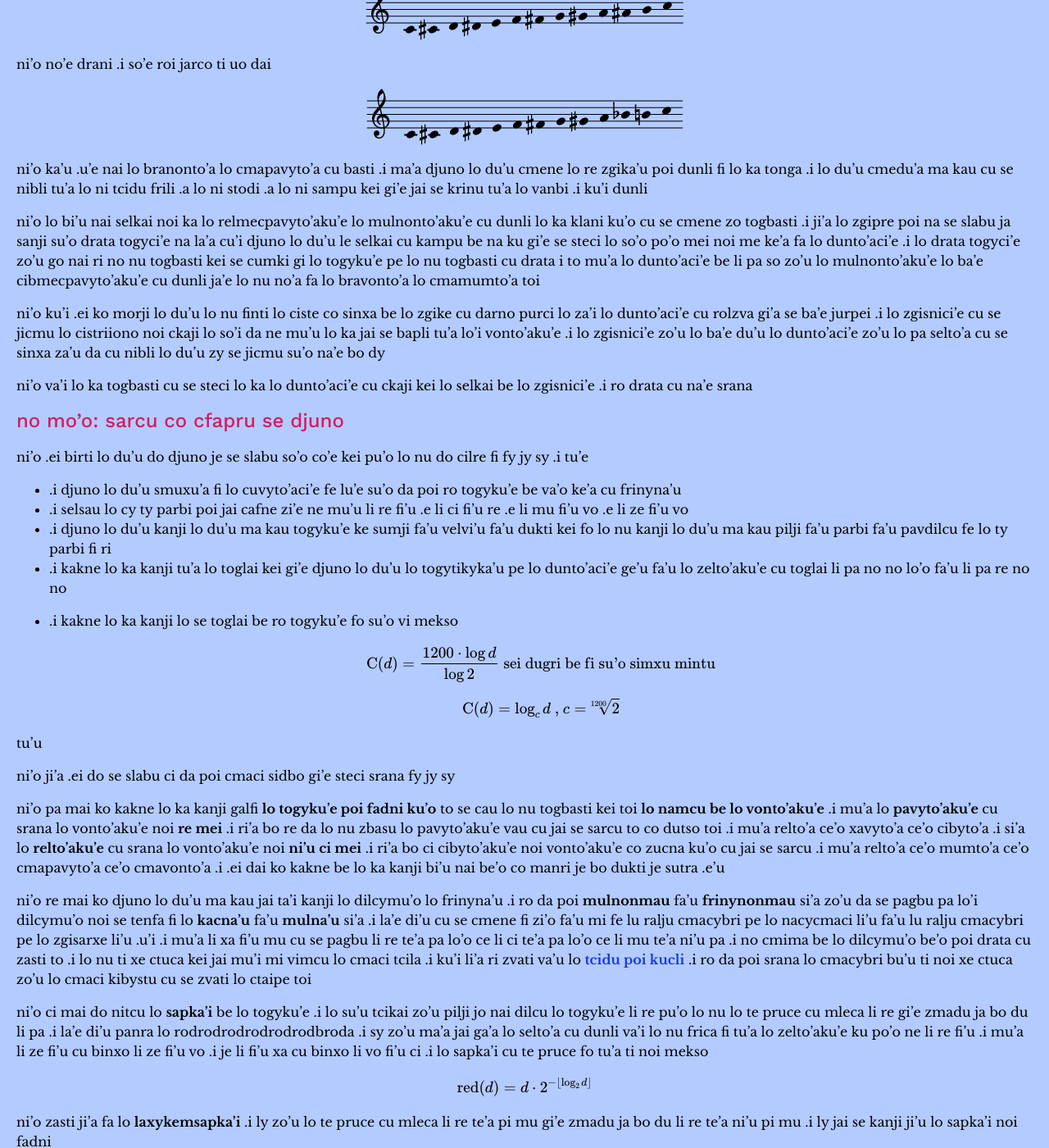
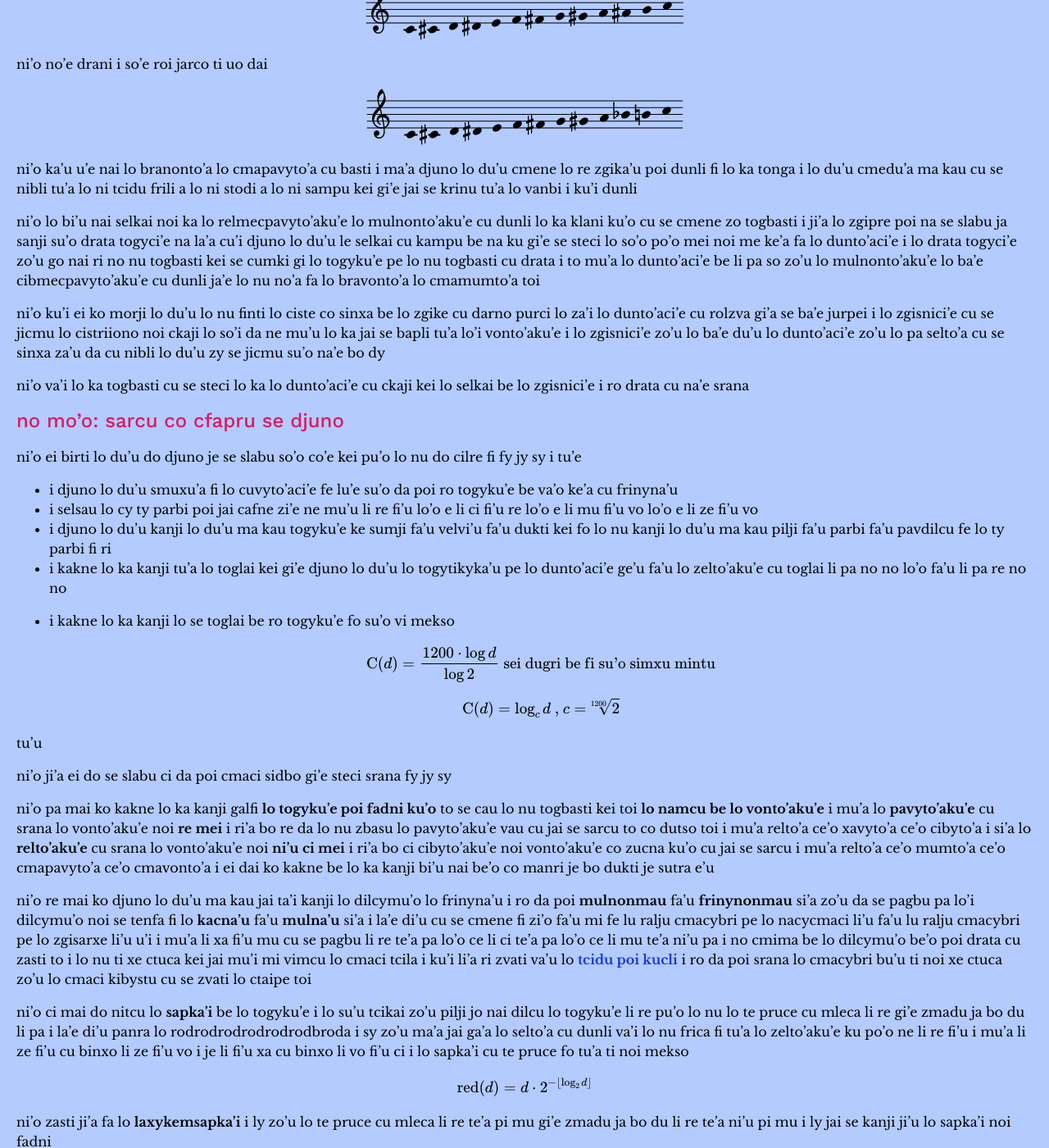
Before and after one commit to misotanni/misotanni.github.io, a Jekyll site: the page built from fjs/jbo/crash.md, in a window 1280 px wide and 1400 px high, scrolled down 623 px. Shown: the whole window at 82% size. Built offline with Jekyll 4.4.1, drawn with Linux system fonts in a browser that asks for light colours; our own code applies the rules of GitHub Pages for plain Markdown files; formulas are drawn with MathJax 3; some of the changed text lies outside the part shown.

Commit message:
more jbofanva

```diff
--- a/fjs/jbo/crash.md
+++ b/fjs/jbo/crash.md
@@ -1,13 +1,13 @@
 # la fy jy sy janli xe ctuca
 
-ni'o za'a .a'u dai do kucli lo prali be fi tu'a fy jy sy
-.i do djica lo nu cilre fi ri
+ni'o za'a a'u dai do kucli lo prali be fi tu'a fy jy sy
+i do djica lo nu cilre fi ri
 
 ni'o ti noi xe ctuca cu se finti fi lo nu sutra cilre fi tu'a ro jicmu selci be le ciste
-.i na ctuca fo lo jai nu sutri noi na jai sarcu lo nu mulno
-.i ga nai do djuno so'o da lo cuvyto'aci'e gi mutce frili do fa lo ka cilre tu'a fy jy sy
-.i ka'e ku do cilre ro da ca lo mentu be li so'u po'o
-.i melbi je frili ri'i ko
+i na ctuca fo lo jai nu sutri noi na jai sarcu lo nu mulno
+i ga nai do djuno so'o da lo cuvyto'aci'e gi mutce frili do fa lo ka cilre tu'a fy jy sy
+i ka'e ku do cilre ro da ca lo mentu be li so'u po'o
+i melbi je frili ri'i ko
 
 ## liste
 
@@ -22,46 +22,46 @@ ni'o ti noi xe ctuca cu se finti fi lo nu sutra cilre fi tu'a ro jicmu selci be
 
 ## <a name="introduction">lo lidne zo'u: vimcu tu'a lo si'o togbasti</a>
 
-ni'o ro ma'a se slabu lo fadni zgisnici'e .e lo ri fadni togystika
-.i ku'i la'a ma'a na facki lo du'u cilre lo bi'u nai zgisnici'e pe ma'i lo ma'a rolzva togyci'e noi dunto'aci'e li pa re
-.i to ba'o lo cabna zo'u .ai cmene ri fa zo dunto'aci'e to'u toi
+ni'o ro ma'a se slabu lo fadni zgisnici'e e lo ri fadni togystika
+i ku'i la'a ma'a na facki lo du'u cilre lo bi'u nai zgisnici'e pe ma'i lo ma'a rolzva togyci'e noi dunto'aci'e li pa re
+i to ba'o lo cabna zo'u ai cmene ri fa zo dunto'aci'e to'u toi
 
 ni'o mu'a ti se cmima ro se dunto'aci'e
 
 <img src="../assets/crash/chromatic-wrong.png" alt="C–Cis–D–Dis–E–F–Fis–G–Gis–A–Ais–H–C">
 
 ni'o no'e drani
-.i so'e roi jarco ti uo dai
+i so'e roi jarco ti uo dai
 
 <img src="../assets/crash/chromatic-right.png" alt="C–Cis–D–Dis–E–F–Fis–G–Gis–A–B–H–C">
 
-ni'o ka'u .u'e nai lo branonto'a lo cmapavyto'a cu basti
-.i ma'a djuno lo du'u cmene lo re zgika'u poi dunli fi lo ka tonga
-.i lo du'u cmedu'a ma kau cu se nibli tu'a lo ni tcidu frili .a lo ni stodi .a lo ni sampu kei gi'e jai se krinu tu'a lo vanbi
-.i ku'i dunli
+ni'o ka'u u'e nai lo branonto'a lo cmapavyto'a cu basti
+i ma'a djuno lo du'u cmene lo re zgika'u poi dunli fi lo ka tonga
+i lo du'u cmedu'a ma kau cu se nibli tu'a lo ni tcidu frili a lo ni stodi a lo ni sampu kei gi'e jai se krinu tu'a lo vanbi
+i ku'i dunli
 
 ni'o lo bi'u nai selkai noi ka lo relmecpavyto'aku'e lo mulnonto'aku'e cu dunli lo ka klani ku'o cu se cmene zo togbasti
-.i ji'a lo zgipre poi na se slabu ja sanji su'o drata togyci'e na la'a cu'i djuno lo du'u le selkai cu kampu be na ku gi'e se steci lo so'o po'o mei noi me ke'a fa lo dunto'aci'e
-.i lo drata togyci'e zo'u go nai ri no nu togbasti kei se cumki gi lo togyku'e pe lo nu togbasti cu drata
+i ji'a lo zgipre poi na se slabu ja sanji su'o drata togyci'e na la'a cu'i djuno lo du'u le selkai cu kampu be na ku gi'e se steci lo so'o po'o mei noi me ke'a fa lo dunto'aci'e
+i lo drata togyci'e zo'u go nai ri no nu togbasti kei se cumki gi lo togyku'e pe lo nu togbasti cu drata
 i to mu'a lo dunto'aci'e be li pa so zo'u lo mulnonto'aku'e lo ba'e cibmecpavyto'aku'e cu dunli ja'e lo nu no'a fa lo bravonto'a lo cmamumto'a toi
 
-ni'o ku'i .ei ko morji lo du'u lo nu finti lo ciste co sinxa be lo zgike cu darno purci lo za'i lo dunto'aci'e cu rolzva gi'a se ba'e jurpei
-.i lo zgisnici'e cu se jicmu lo cistriiono noi ckaji lo so'i da ne mu'u lo ka jai se bapli tu'a lo'i vonto'aku'e
-.i lo zgisnici'e zo'u lo ba'e du'u lo dunto'aci'e zo'u lo pa selto'a cu se sinxa za'u da cu nibli lo du'u zy se jicmu su'o na'e bo dy
+ni'o ku'i ei ko morji lo du'u lo nu finti lo ciste co sinxa be lo zgike cu darno purci lo za'i lo dunto'aci'e cu rolzva gi'a se ba'e jurpei
+i lo zgisnici'e cu se jicmu lo cistriiono noi ckaji lo so'i da ne mu'u lo ka jai se bapli tu'a lo'i vonto'aku'e
+i lo zgisnici'e zo'u lo ba'e du'u lo dunto'aci'e zo'u lo pa selto'a cu se sinxa za'u da cu nibli lo du'u zy se jicmu su'o na'e bo dy
 
 ni'o va'i lo ka togbasti cu se steci lo ka lo dunto'aci'e cu ckaji kei lo selkai be lo zgisnici'e
-.i ro drata cu na'e srana
+i ro drata cu na'e srana
 
 ## <a name="lesson-0">no mo'o: sarcu co cfapru se djuno</a>
 
-ni'o .ei birti lo du'u do djuno je se slabu so'o co'e kei pu'o lo nu do cilre fi fy jy sy
-.i tu'e
+ni'o ei birti lo du'u do djuno je se slabu so'o co'e kei pu'o lo nu do cilre fi fy jy sy
+i tu'e
 
-- .i djuno lo du'u smuxu'a fi lo cuvyto'aci'e fe lu'e su'o da poi ro togyku'e be va'o ke'a cu frinyna'u
-- .i selsau lo cy ty parbi poi jai cafne zi'e ne mu'u li re fi'u .e li ci fi'u re .e li mu fi'u vo .e li ze fi'u vo
-- .i djuno lo du'u kanji lo du'u ma kau togyku'e ke sumji fa'u velvi'u fa'u dukti kei fo lo nu kanji lo du'u ma kau pilji fa'u parbi fa'u pavdilcu fe lo ty parbi fi ri
-- .i kakne lo ka kanji tu'a lo toglai kei gi'e djuno lo du'u lo togytikyka'u pe lo dunto'aci'e ge'u fa'u lo zelto'aku'e cu toglai li pa no no lo'o fa'u li pa re no no
-- .i kakne lo ka kanji lo se toglai be ro togyku'e fo su'o vi mekso
+- i djuno lo du'u smuxu'a fi lo cuvyto'aci'e fe lu'e su'o da poi ro togyku'e be va'o ke'a cu frinyna'u
+- i selsau lo cy ty parbi poi jai cafne zi'e ne mu'u li re fi'u lo'o e li ci fi'u re lo'o e li mu fi'u vo lo'o e li ze fi'u vo
+- i djuno lo du'u kanji lo du'u ma kau togyku'e ke sumji fa'u velvi'u fa'u dukti kei fo lo nu kanji lo du'u ma kau pilji fa'u parbi fa'u pavdilcu fe lo ty parbi fi ri
+- i kakne lo ka kanji tu'a lo toglai kei gi'e djuno lo du'u lo togytikyka'u pe lo dunto'aci'e ge'u fa'u lo zelto'aku'e cu toglai li pa no no lo'o fa'u li pa re no no
+- i kakne lo ka kanji lo se toglai be ro togyku'e fo su'o vi mekso
 
 	$$\displaystyle \text{C}(d)=\frac{1200 \cdot \log d}{\log 2} \text{ sei dugri be fi su'o simxu mintu}$$
 
@@ -69,39 +69,39 @@ ni'o .ei birti lo du'u do djuno je se slabu so'o co'e kei pu'o lo nu do cilre fi
 
 tu'u
 
-ni'o ji'a .ei do se slabu ci da poi cmaci sidbo gi'e steci srana fy jy sy
+ni'o ji'a ei do se slabu ci da poi cmaci sidbo gi'e steci srana fy jy sy
 
 ni'o pa mai ko kakne lo ka kanji galfi **lo togyku'e poi fadni ku'o** to se cau lo nu togbasti kei toi **lo namcu be lo vonto'aku'e**
-.i mu'a lo **pavyto'aku'e** cu srana lo vonto'aku'e noi **re mei**
-.i ri'a bo re da lo nu zbasu lo pavyto'aku'e vau cu jai se sarcu to co dutso toi
-.i mu'a relto'a ce'o xavyto'a ce'o cibyto'a
-.i si'a lo **relto'aku'e** cu srana lo vonto'aku'e noi **ni'u ci mei**
-.i ri'a bo ci cibyto'aku'e noi vonto'aku'e co zucna ku'o cu jai se sarcu
-.i mu'a relto'a ce'o mumto'a ce'o cmapavyto'a ce'o cmavonto'a
-.i .ei dai ko kakne be lo ka kanji bi'u nai be'o co manri je bo dukti je sutra .e'u
+i mu'a lo **pavyto'aku'e** cu srana lo vonto'aku'e noi **re mei**
+i ri'a bo re da lo nu zbasu lo pavyto'aku'e vau cu jai se sarcu to co dutso toi
+i mu'a relto'a ce'o xavyto'a ce'o cibyto'a
+i si'a lo **relto'aku'e** cu srana lo vonto'aku'e noi **ni'u ci mei**
+i ri'a bo ci cibyto'aku'e noi vonto'aku'e co zucna ku'o cu jai se sarcu
+i mu'a relto'a ce'o mumto'a ce'o cmapavyto'a ce'o cmavonto'a
+i ei dai ko kakne be lo ka kanji bi'u nai be'o co manri je bo dukti je sutra e'u
 
 ni'o re mai ko djuno lo du'u ma kau jai ta'i kanji lo dilcymu'o lo frinyna'u
-.i ro da poi **mulnonmau** fa'u **frinynonmau** si'a zo'u da se pagbu pa lo'i dilcymu'o noi se tenfa fi lo **kacna'u** fa'u **mulna'u** si'a
-.i la'e di'u cu se cmene fi zi'o fa'u mi fe lu ralju cmacybri pe lo nacycmaci li'u fa'u lu ralju cmacybri pe lo zgisarxe li'u .u'i
-.i mu'a li xa fi'u mu cu se pagbu li re te'a pa lo'o ce li ci te'a pa lo'o ce li mu te'a ni'u pa
-.i no cmima be lo dilcymu'o be'o poi drata cu zasti
-to .i lo nu ti xe ctuca kei jai mu'i mi vimcu lo cmaci tcila
-.i ku'i li'a ri zvati va'u lo [tcidu poi kucli](math.html)
-.i ro da poi srana lo cmacybri bu'u ti noi xe ctuca zo'u lo cmaci kibystu cu se zvati lo ctaipe toi
+i ro da poi **mulnonmau** fa'u **frinynonmau** si'a zo'u da se pagbu pa lo'i dilcymu'o noi se tenfa fi lo **kacna'u** fa'u **mulna'u** si'a
+i la'e di'u cu se cmene fi zi'o fa'u mi fe lu ralju cmacybri pe lo nacycmaci li'u fa'u lu ralju cmacybri pe lo zgisarxe li'u u'i
+i mu'a li xa fi'u mu cu se pagbu li re te'a pa lo'o ce li ci te'a pa lo'o ce li mu te'a ni'u pa
+i no cmima be lo dilcymu'o be'o poi drata cu zasti
+to i lo nu ti xe ctuca kei jai mu'i mi vimcu lo cmaci tcila
+i ku'i li'a ri zvati va'u lo [tcidu poi kucli](math.html)
+i ro da poi srana lo cmacybri bu'u ti noi xe ctuca zo'u lo cmaci kibystu cu se zvati lo ctaipe toi
 
 ni'o ci mai do nitcu lo **sapka'i** be lo togyku'e
-.i lo su'u tcikai zo'u pilji jo nai dilcu lo togyku'e li re pu'o lo nu lo te pruce cu mleca li re gi'e zmadu ja bo du li pa
-.i la'e di'u panra lo rodrodrodrodrodrodbroda
-.i sy zo'u ma'a jai ga'a lo selto'a cu dunli va'i lo nu frica fi tu'a lo zelto'aku'e ku po'o ne li re fi'u
-.i mu'a li ze fi'u cu binxo li ze fi'u vo
-.i je li fi'u xa cu binxo li vo fi'u ci
-.i lo sapka'i cu te pruce fo tu'a ti noi mekso
+i lo su'u tcikai zo'u pilji jo nai dilcu lo togyku'e li re pu'o lo nu lo te pruce cu mleca li re gi'e zmadu ja bo du li pa
+i la'e di'u panra lo rodrodrodrodrodrodbroda
+i sy zo'u ma'a jai ga'a lo selto'a cu dunli va'i lo nu frica fi tu'a lo zelto'aku'e ku po'o ne li re fi'u
+i mu'a li ze fi'u cu binxo li ze fi'u vo
+i je li fi'u xa cu binxo li vo fi'u ci
+i lo sapka'i cu te pruce fo tu'a ti noi mekso
 
 $$\text{red}(d)=d \cdot 2^{-\lfloor\log_2 d\rfloor}$$
 
 ni'o zasti ji'a fa lo **laxykemsapka'i**
-.i ly zo'u lo te pruce cu mleca li re te'a pi mu gi'e zmadu ja bo du li re te'a ni'u pi mu
-.i ly jai se kanji ji'u lo sapka'i noi fadni
+i ly zo'u lo te pruce cu mleca li re te'a pi mu gi'e zmadu ja bo du li re te'a ni'u pi mu
+i ly jai se kanji ji'u lo sapka'i noi fadni
 
 $$\text{reb}(d)=\frac{1}{\sqrt{2}} \text{red}(\sqrt{2} \cdot \text{red}(d))$$
 
@@ -112,41 +112,41 @@ $$\text{reb}(d)=\text{red}(d) \text{ , } \text{red}(d) < \sqrt{2}$$
 $$\text{reb}(d)=\frac{1}{2} \text{red}(d) \text{ , } \text{red}(d) \geq \sqrt{2}$$
 
 ni'o mulno
-.i .e'e cfari
+i e'e cfari
 
 ## <a name="lesson-1">pa mo'o: cistrpitagora</a>
 
 ni'o do jinvi la'a lo du'u lo nu vimcu lo si'o togbasti cu rinka lo nu zenba co cumki fa lo nu sinxa xo kau tonga
-.i go go'i gi do draji'i
-.i ku'i vy na banzu lo ka cumgau lo nu sinxa ro da pe lo cuvyto'aci'e
-.i lo vrude pe lo cuvyto'aci'e cu ka lo tonga poi jibni simxu cu te bangu ja'e lo nu lo togyku'e poi drata cu skari pe'a lo drata
+i go go'i gi do draji'i
+i ku'i vy na banzu lo ka cumgau lo nu sinxa ro da pe lo cuvyto'aci'e
+i lo vrude pe lo cuvyto'aci'e cu ka lo tonga poi jibni simxu cu te bangu ja'e lo nu lo togyku'e poi drata cu skari pe'a lo drata
 
 ni'o mu'a ko se xanri lo togyku'e porsi pe li pa pa fi'u pa no lo'o ce'o li pa no fi'u so lo'o ce'o li so fi'u bi lo'o ce'o li bi fi'u ze
-.i ko tirna
+i ko tirna
 
 <audio controls><source src="../assets/crash/seconds.mp3" type="audio/mpeg"></audio>
 
 ni'o ba'a so'a da jai ga'a vo mei jibni be lo pavyto'aku'e
-.i ku'i toldra fa lo nu da'i lu'e lo pavyto'aku'e cu sinxa ro le vo togyku'e
-.i ri drata simxu
-.i lo du'u mipri la'e di'u cu natfe tu'a lo jicmu be lo cuvyto'aci'e
+i ku'i toldra fa lo nu da'i lu'e lo pavyto'aku'e cu sinxa ro le vo togyku'e
+i ri drata simxu
+i lo du'u mipri la'e di'u cu natfe tu'a lo jicmu be lo cuvyto'aci'e
 
 ni'o ja'e bo do jinvi la'a lo du'u zasti fa lo midju noi ke'a gripau lo pi ro cuvyto'aci'e gi'e ro pagbu be ke'a cu se sinxa pa pagbu be lo zgisnici'e poi claxu lo si'o togbasti
-.i go go'i gi do ji'a draji'i
-.i lo bi'u nai midju no'u lo cistrpitagora cu cuvyto'aci'e li ci
+i go go'i gi do ji'a draji'i
+i lo bi'u nai midju no'u lo cistrpitagora cu cuvyto'aci'e li ci
 
 ni'o va'i tu'e lu'e lo zelto'aku'e cu srana li re fi'u
-.i to la'e di'u simsa lo me lo dunto'aci'e be li pa re moi toi
-.i lu'e lo mulvonto'aku'e cu srana li ci fi'u re tu'u
-.i ja'e bo ro da po'u lu'e lo togyku'e pe lo zgisnici'e zo'u da srana pa se cistrpitagora
-.i la'e di'u nibli lo du'u pavysmu
+i to la'e di'u simsa lo me lo dunto'aci'e be li pa re moi toi
+i lu'e lo mulvonto'aku'e cu srana li ci fi'u re tu'u
+i ja'e bo ro da po'u lu'e lo togyku'e pe lo zgisnici'e zo'u da srana pa se cistrpitagora
+i la'e di'u nibli lo du'u pavysmu
 
 ni'o ta'o cumki fa lo nu ba'e *ca'engau* tu'a lo ralju toglei
-.i ca'engau lo du'u lo mumto'a ce'o relto'a ce'o xavyto'a ce'o cibyto'a ce'o nonto'a ce'o vonto'a ce'o pavyto'a zo'u lo se togyku'e pe my bi'o ry ge'u .e lo se togyku'e pe ry bi'o xy ge'u .e lo drata cu du li ci fi'u re
-.i ja'e bo lo se togyku'e pe py bi'o my cu du li pa no re vo fi'u ze re so noi milxe lo ka mleca li ci fi'u re
-.i ja'e bo ca'engau lo du'u lo togystika kantu cu vimcu tu'a lo bi'u nai ka mleca
-.i ja'e bo lo se togyku'e pe lo pavyto'a fa'u bo cmapavyto'a bi'u bramumto'a fa'u bo mumto'a cu du ji'a li ci fi'u re
-.i fy jy sy se jicmu lo si'o tcena lo bi'u nai javni noi du'u lo togystika cu cikre lo ka lo togyku'e cu drata
+i ca'engau lo du'u lo mumto'a ce'o relto'a ce'o xavyto'a ce'o cibyto'a ce'o nonto'a ce'o vonto'a ce'o pavyto'a zo'u lo se togyku'e pe my bi'o ry ge'u e lo se togyku'e pe ry bi'o xy ge'u e lo drata cu du li ci fi'u re
+i ja'e bo lo se togyku'e pe py bi'o my cu du li pa no re vo fi'u ze re so noi milxe lo ka mleca li ci fi'u re
+i ja'e bo ca'engau lo du'u lo togystika kantu cu vimcu tu'a lo bi'u nai ka mleca
+i ja'e bo lo se togyku'e pe lo pavyto'a fa'u bo cmapavyto'a bi'u bramumto'a fa'u bo mumto'a cu du ji'a li ci fi'u re
+i fy jy sy se jicmu lo si'o tcena lo bi'u nai javni noi du'u lo togystika cu cikre lo ka lo togyku'e cu drata
 
 fa'o
 
```
Also changed, not shown: fjs/jbo/calc.md (+24 -24 lines), fjs/jbo/compare.md (+15 -15 lines), fjs/jbo/faq.md (+44 -44 lines), fjs/jbo/index.md (+64 -64 lines), fjs/jbo/summary.md (+20 -8 lines).
